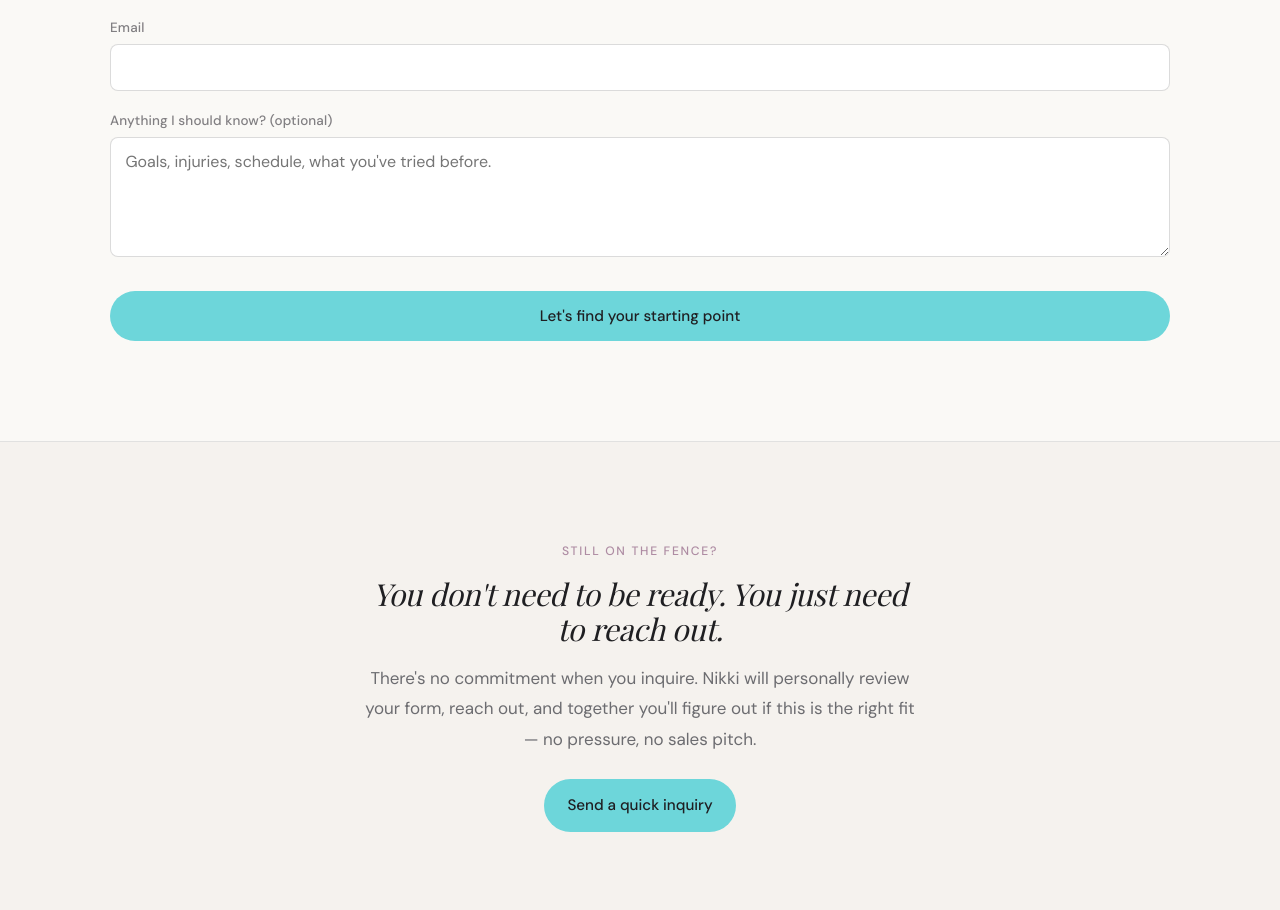
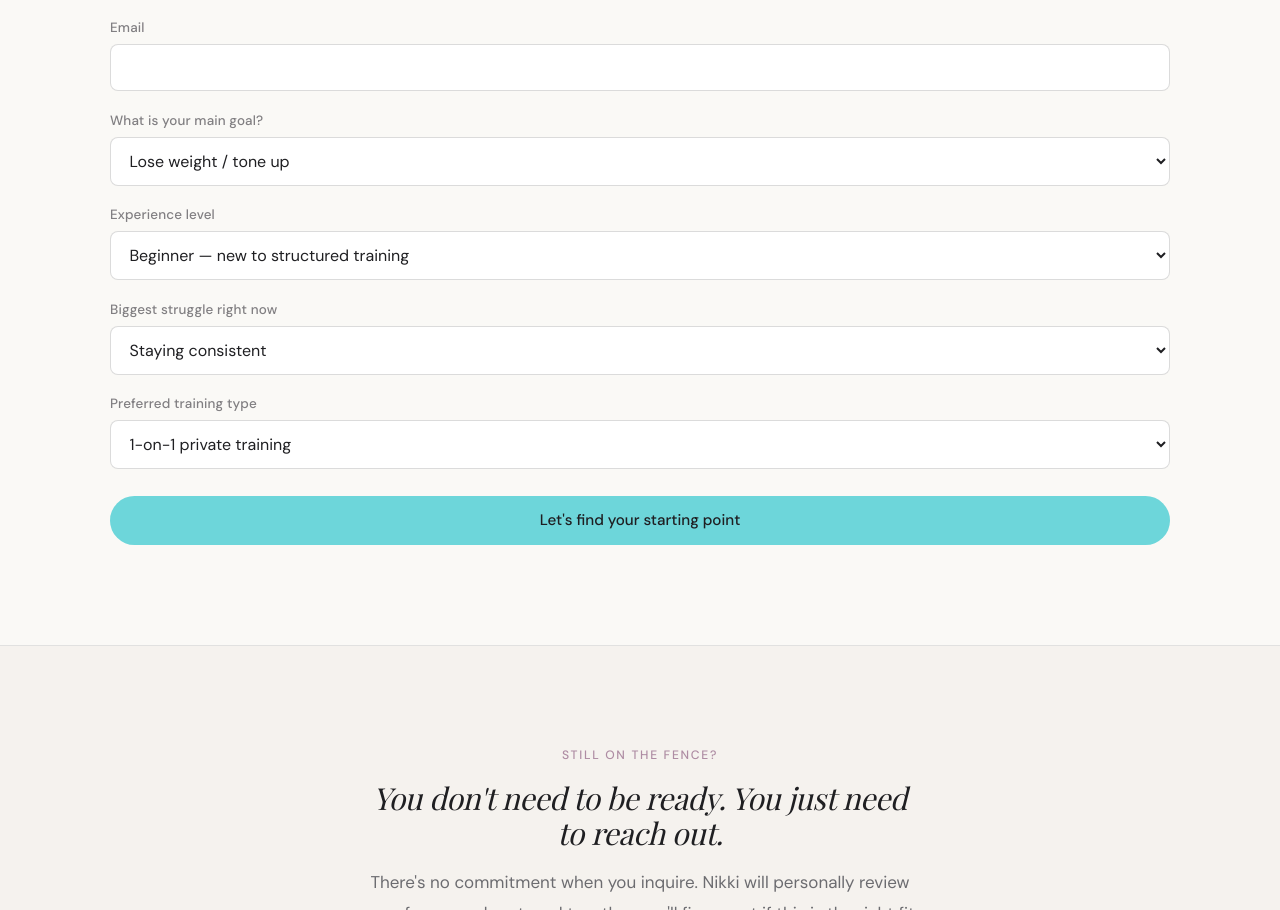
Before and after one commit to mbildner/nikfit-marketing, a website: page site/schedule.html in a window 1280 px wide. Shown: the part 1338-2248 px from the top of the page. Drawn offline with nearby package versions, Linux system fonts and the light colour scheme; a web font is replaced by a local one.

Commit message:
Edit site/schedule.html via MCP

```diff
--- a/site/schedule.html
+++ b/site/schedule.html
@@ -228,8 +228,45 @@
         <input type="email" id="b-email" name="email" required>
       </div>
       <div class="field">
-        <label for="b-message">Anything I should know? (optional)</label>
-        <textarea id="b-message" name="message" placeholder="Goals, injuries, schedule, what you've tried before."></textarea>
+        <label for="b-goal">What is your main goal?</label>
+        <select id="b-goal" name="goal">
+          <option>Lose weight / tone up</option>
+          <option>Build strength</option>
+          <option>Rebuild after pregnancy</option>
+          <option>Improve energy and consistency</option>
+          <option>General fitness</option>
+          <option>Other</option>
+        </select>
+      </div>
+      <div class="field">
+        <label for="b-experience">Experience level</label>
+        <select id="b-experience" name="experience">
+          <option>Beginner — new to structured training</option>
+          <option>Some experience — on and off</option>
+          <option>Intermediate — consistent but want more</option>
+          <option>Advanced — looking to level up</option>
+        </select>
+      </div>
+      <div class="field">
+        <label for="b-struggle">Biggest struggle right now</label>
+        <select id="b-struggle" name="struggle">
+          <option>Staying consistent</option>
+          <option>Not seeing results</option>
+          <option>Not knowing where to start</option>
+          <option>Injury or physical limitation</option>
+          <option>Motivation and accountability</option>
+          <option>Other</option>
+        </select>
+      </div>
+      <div class="field">
+        <label for="b-type">Preferred training type</label>
+        <select id="b-type" name="training_type">
+          <option>1-on-1 private training</option>
+          <option>Small group classes</option>
+          <option>Virtual coaching</option>
+          <option>Custom monthly programming</option>
+          <option>Not sure yet</option>
+        </select>
       </div>
       <button type="submit" class="btn btn-primary" style="width: 100%; margin-top: 0.5rem;">Let's find your starting point</button>
     </form>
```
